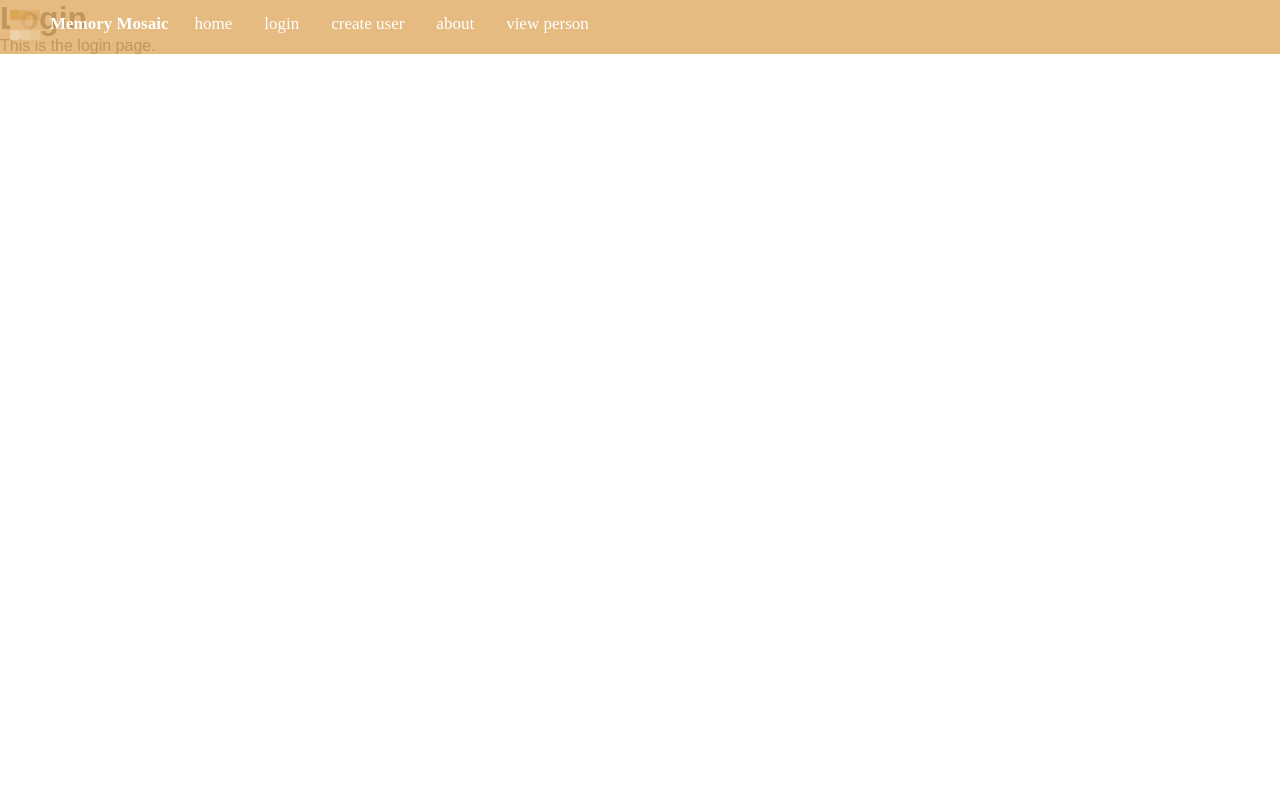
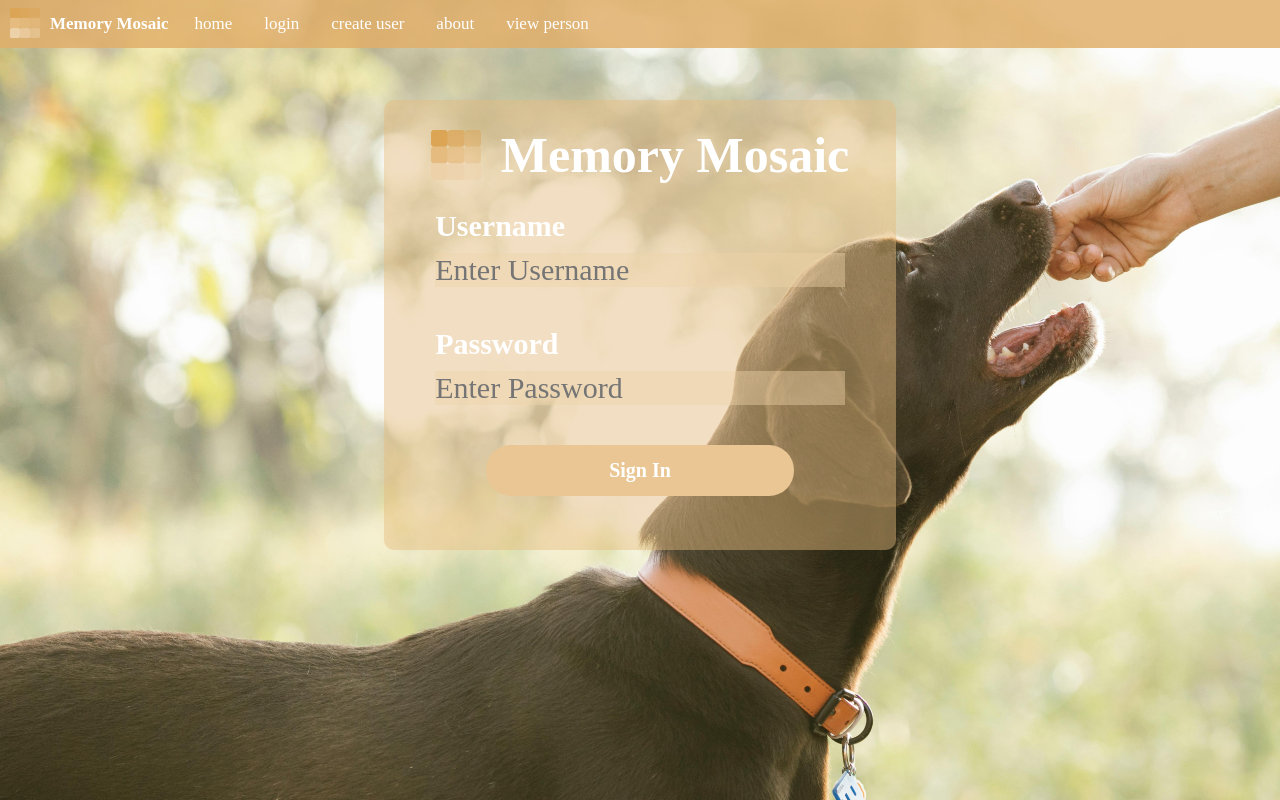
Before and after one commit to CS196Illinois/FA24-Group1, a Next.js app in the folder Project/frontend/: page /login in a window 1280 px wide. Built offline with nearby package versions, Linux system fonts and the light colour scheme.

Commit message:
Added sign in dummy page

```diff
--- a/Project/frontend/app/components/navbar.module.css
+++ b/Project/frontend/app/components/navbar.module.css
@@ -21,7 +21,7 @@
 .logoPic {
   width: 30px;
   height: 30px;
-  margin:10px 0px 10px 10px;
+  margin:8px 0px 0px 10px;
 }
 
 /*styles website title*/
--- a/Project/frontend/app/login/page.js
+++ b/Project/frontend/app/login/page.js
@@ -1,8 +1,26 @@
+import styles from './page.module.css';
+import Image from "next/image";
+import LogoImg from "/public/Logo.png";
+import Link from 'next/link';
+
 export default function Login() {
     return (
-      <div>
-        <h1>Login</h1>
-        <p>This is the login page.</p>
+      <div className = {styles.photo}>
+        <div className = {styles.pad}>
+          <div className = {styles.box}>
+              <div className = {styles.logoContainer}>
+                <Image src={LogoImg} className = {styles.logo}/>
+                <h1 className = {styles.title}>Memory Mosaic</h1>
+              </div>
+              <h4 className = {styles.boxDes}> Username</h4>
+              <input type="text" placeholder="Enter Username" className={styles.textBox} required></input>
+              <h4 className = {styles.boxDes}> Password</h4>
+              <input type="text" placeholder="Enter Password" className={styles.textBox} required></input>
+              <Link href="login/empty" className={styles.signIn}>
+                Sign In
+              </Link>
+          </div>
+        </div>
       </div>
     );
-  }
+}
--- /dev/null
+++ b/Project/frontend/app/login/page.module.css
@@ -0,0 +1,69 @@
+
+.photo {
+    background-image: url(../../public/dog.jpg);
+    height: 100vh;
+    background-position: center top;
+    background-repeat: no-repeat;
+    background-size: cover;
+}
+
+.pad {
+    padding-top: 100px;
+}
+
+.box {
+    font-family: 'Times New Roman';
+    width: 40%;
+    background-color: #e5bb7f75;
+    margin: 0 30% 0 30%;
+    height: 450px;
+    border-radius: 10px;
+    color: #ffffff;
+}
+
+.logoContainer {
+    padding: 5% 0 5% 0;
+    display:flex;
+    justify-content: center;
+    align-items: center;
+}
+
+.logo {
+    height:50px;
+    width: auto;
+    padding-right: 20px;
+}
+
+.title {
+    font-size: 50px;
+    font-weight: bold;
+}
+
+.boxDes {
+    margin: 0 0 0 10%;
+    font-size: 30px;
+}
+
+.textBox {
+    margin: 10px 10% 40px 10%;
+    font-family: 'Times New Roman';
+    background-color: 	#edd1a96f;
+    font-size: 30px;
+    width: 80%;
+    border: none;
+}
+
+.signIn {
+    display: block;
+    text-align: center;
+    padding: 14px 16px;
+    border-radius: 25px;
+    font-size: 20px;
+    background-color: #e9c694;
+    margin:0 20% 0 20%;
+    font-weight: bold;
+}
+
+.getRid {
+    margom:
+}
```
Also changed, not shown: Project/frontend/app/login/empty/page.js (added, +8 -0 lines), Project/frontend/public/dog.jpg (added).
